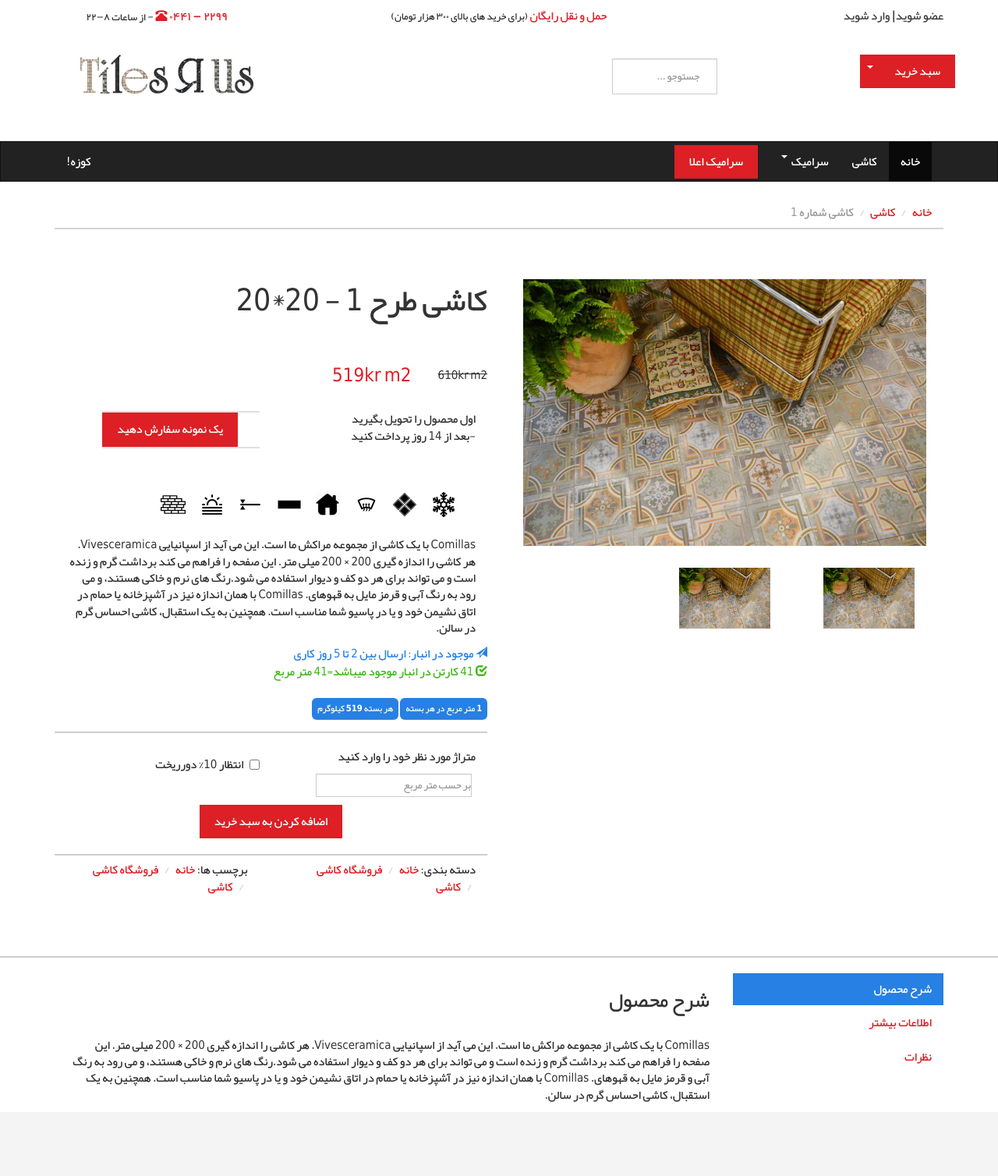
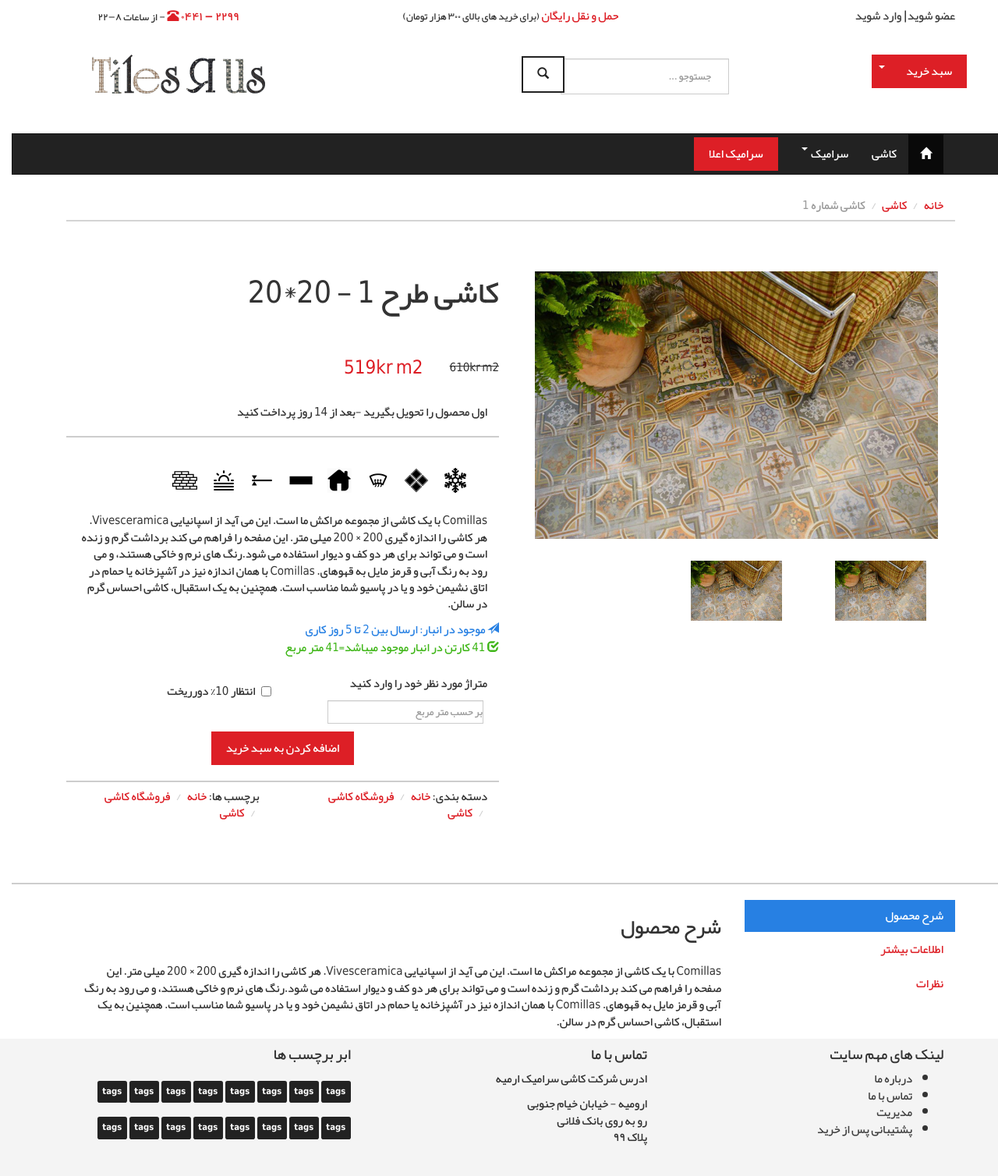
Before and after one commit to mmdsharifi/tilesrus, a website: page product.html in a window 1280 px wide. Shown: the whole page at 78% size. Drawn offline with Linux system fonts and the light colour scheme.

Commit message:
Update : product page

```diff
--- a/product.html
+++ b/product.html
@@ -8,7 +8,6 @@
 </head>
 
 <body>
-
 <header>
             <div class="container">
                 <div class="row">
@@ -34,76 +33,88 @@
                     <!--logo & Search & basket -->
                     <div class="row search__basket">
                         <div class="col-md-3 basket">
-                        <div class="btn-group">
-                            <a href="#" class="btn btn-danger">سبد خرید</a>
+                            <div class="btn-group hidden-xs hidden-sm">
+                                <a href="basket.html" class="btn btn-danger">
+                                    سبد خرید</a>
                                 <a href="#" class="btn btn-danger dropdown-toggle" data-toggle="dropdown">
                                     <span class="caret"></span>
                                 </a>
                                 <ul class="dropdown-menu">
-                                <li><a href="#">سبد خریدمون</a>
+                                    <li><a href="#">کاشی اصل اصفهان</a>
                                     </li>
-                                <li><a href="#">به زودی</a>
-                                </li>
-                                <li><a href="#">درس میشه</a>
+                                    <li><a href="#">سرامیک اصل اصفهان</a>
                                     </li>
                                     <li class="divider"></li>
-                                <li><a href="#">منتظر باشید</a>
+                                    <li><a id="btn-dropdown" class="btn btn-ol btn-md" href="#">
+                                    تصویه حساب
+                                    <span class="badge">۲</span>
+                                    </a>
                                     </li>
                                 </ul>
                             </div>
+                            <a href="#sefheTasvieHesab" class="btn btn-danger btn-block btn-md visible-xs visible-sm">
+                                <i class="glyphicon glyphicon-shopping-cart"></i>
+                            </a>
+                            <hr class="visible-xs visiable-sm">
                         </div>
                         <div class="col-md-3 search__bar">
-                        <input type="search" class="form-control" placeholder="جستوجو ...">
+                            <div class="input-group">
+                                <input type="search" class="form-control " placeholder="جستوجو ..."> <span class="input-group-btn">
+        <button class="btn btn-md btn-ol" type="button">
+            <i class="glyphicon glyphicon-search"></i>
+        </button>
+      </span>
                             </div>
-                    <div class="col-md-3 pull-right barand__logo">
-                        <img src="dist/img/logo.png" alt="an alternative">
+                        </div>
+                        <div class="col-md-3 pull-right col-xs-pull-3 col-md-pull-0 barand__logo ">
+                            <img src="dist/img/logo.png " alt="an alternative ">
                         </div>
                     </div>
                 </div>
             </div>
-        <nav class="navbar navbar-default">
-            <div class="container">
-                <div class="navbar-header">
-                    <button type="button" class="navbar-toggle collapsed" data-toggle="collapse" data-target="#bs-example-navbar-collapse-1">
+            <nav class="navbar navbar-default ">
+                <div class="container ">
+                    <div class="navbar-header ">
+                        <button type="button" class="navbar-toggle collapsed" data-toggle="collapse" data-target=".navbar-collapse">
                             <span class="sr-only">Toggle navigation</span>
                             <span class="icon-bar"></span>
                             <span class="icon-bar"></span>
                             <span class="icon-bar"></span>
                         </button>
-                    <a class="navbar-brand" href="#"></a>
+                        <a class="navbar-brand " href="#"></a>
                     </div>
 
-                <div class="collapse navbar-collapse" id="bs-example-navbar-collapse-1">
+                    <div class="collapse navbar-collapse " id="navbar-collapse">
                         <ul class="nav navbar-nav">
-                        <li class="active"><a href="#">خانه <span class="sr-only">(جاری)</span></a>
+                            <li class="active ">
+                                <a href="# ">
+                                    <i class="glyphicon glyphicon-home "></i>
+                                    <span class="sr-only ">(جاری)</span>
+                                </a>
                             </li>
-                        <li><a href="#">کاشی</a>
+                            <li><a href="# ">کاشی</a>
                             </li>
-                        <li class="dropdown">
-                            <a href="#" class="dropdown-toggle" data-toggle="dropdown" role="button" aria-expanded="false">سرامیک <span class="caret"></span></a>
-                            <ul class="dropdown-menu" role="menu">
-                                <li><a href="#">درجه ۱</a>
+                            <li class="dropdown ">
+                                <a href="# " class="dropdown-toggle " data-toggle="dropdown " role="button " aria-expanded="false ">سرامیک <span class="caret "></span></a>
+                                <ul class="dropdown-menu " role="menu ">
+                                    <li><a href="# ">درجه ۱</a>
                                     </li>
-                                <li><a href="#">درجه ۲</a>
+                                    <li><a href="# ">درجه ۲</a>
                                     </li>
-                                <li><a href="#">سایر درجه ها</a>
+                                    <li><a href="# ">سایر درجه ها</a>
                                     </li>
-                                <li class="divider"></li>
-                                <li><a href="#">یک بخش جدا</a>
+                                    <li class="divider "></li>
+                                    <li><a href="# ">یک بخش جدا</a>
                                     </li>
-                                <li class="divider"></li>
-                                <li><a href="#">بخش آخر</a>
+                                    <li class="divider "></li>
+                                    <li><a href="# ">بخش آخر</a>
                                     </li>
                                 </ul>
                             </li>
                         </ul>
-                    <form class="navbar-form navbar-left" role="search">
-                        <button type="submit" class="btn btn-danger">سرامیک اعلا</button>
+                        <form class="navbar-form navbar-left " role="search ">
+                            <button type="submit " class="btn btn-danger ">سرامیک اعلا</button>
                         </form>
-                    <ul class="nav navbar-nav navbar-right">
-                        <li><a href="#">کوزه!</a>
-                        </li>
-                    </ul>
                     </div>
                 </div>
             </nav>
@@ -195,18 +206,12 @@
                     </div>
 
                 </div>
-                <div class="col-lg-6">
+                <div class="col-lg-12">
                     <p>اول محصول را تحویل بگیرید
-                        <br> -بعد از 14 روز پرداخت کنید
+                       -بعد از 14 روز پرداخت کنید
                     </p>
                 </div>
-                <div class="col-lg-5 ">
-                    <div class="order">
-                        <a href="#" class="btn btn-danger btn-md">
-                        یک نمونه سفارش دهید
-                        </a>
-                    </div>
-                </div>
+
                 <div class="row col-lg-12">
                     <div class="info-icons">
                         <ul>
@@ -241,8 +246,7 @@
                     <span class="glyphicon glyphicon-check"></span> 41 کارتن در انبار موجود میباشد=41 متر مربع
                 </div>
 
-                <span class="label label-primary rounded">1 متر مربع در هر بسته</span>
-                <span class="label label-primary rounded">هر بسته 519 کیلوگرم</span>
+
                 <br>
                 <div class="divider"></div>
                 <div class="col-lg-6">
@@ -407,8 +411,57 @@
             </div>
         </div>
     </div>
-    <footer>
-        <section class="main__footer"></section>
+     <footer class="main__footer row ">
+        <section class="container ">
+            <div class="col-md-4 ">
+                <h4>لینک های مهم سایت</h4>
+                <ul>
+                    <li><a href=" ">درباره ما</a>
+                    </li>
+                    <li><a href=" ">تماس با ما</a>
+                    </li>
+                    <li><a href=" ">مدیریت</a>
+                    </li>
+                    <li>
+                        <a href=" ">پشتیبانی پس از خرید</a>
+                    </li>
+                </ul>
+            </div>
+            <div class="col-md-4 ">
+                <h4>تماس با ما</h4>
+                <p>ادرس شرکت کاشی سرامیک ارمیه</p>
+                <address>
+                   ارومیه - خیابان خیام جنوبی
+                    <br>
+                    رو به روی بانک فلانی
+                    <br>
+                    پلاک ۹۹
+                </address>
+            </div>
+            <div class="col-md-4 ">
+                <h4>ابر برچسب ها</h4>
+                <div class="tags-area ">
+                    <span class="label label-default ">tags</span>
+                    <span class="label label-default ">tags</span>
+                    <span class="label label-default ">tags</span>
+                    <span class="label label-default ">tags</span>
+                    <span class="label label-default ">tags</span>
+                    <span class="label label-default ">tags</span>
+                    <span class="label label-default ">tags</span>
+                    <span class="label label-default ">tags</span>
+                </div>
+                <div class="tags-area ">
+                    <span class="label label-default ">tags</span>
+                    <span class="label label-default ">tags</span>
+                    <span class="label label-default ">tags</span>
+                    <span class="label label-default ">tags</span>
+                    <span class="label label-default ">tags</span>
+                    <span class="label label-default ">tags</span>
+                    <span class="label label-default ">tags</span>
+                    <span class="label label-default ">tags</span>
+                </div>
+            </div>
+        </section>
     </footer>
 
     <script src="dist/js/jquery-1.10.2.min.js"></script>
```
Lines whose indentation alone changed are shown as unchanged.
